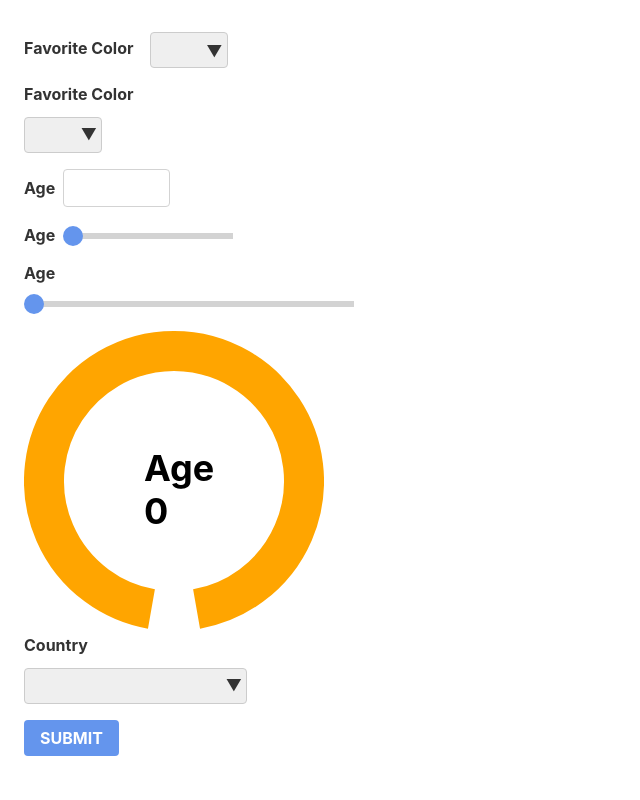
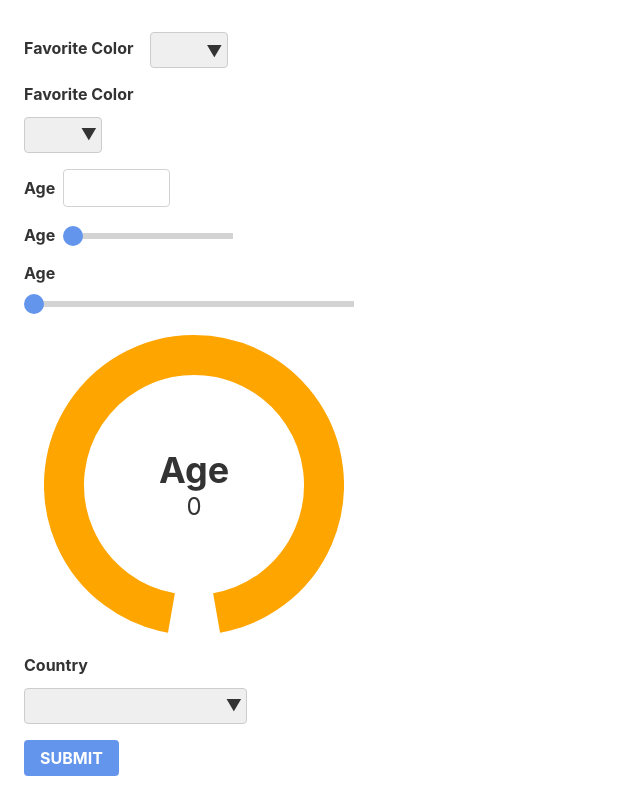
Before and after one commit to mvolkmann/oci-svelte-components, a Svelte app: page / in a window 1280 px wide. Shown: the part 641-1441 px from the top of the page, without its empty margins (0-640 px from the left). Built offline with nearby package versions, Linux system fonts and the light colour scheme.

Commit message:
big improvments in LabeledSlider and Dial

```diff
--- a/src/App.svelte
+++ b/src/App.svelte
@@ -93,7 +93,7 @@
       type="number" />
     <LabeledSlider label="Age" statePath="user.age" />
     <LabeledSlider label="Age" statePath="user.age" vertical width="20rem" />
-    <Dial statePath="user.age" text="Age" />
+    <Dial label="Age" statePath="user.age" />
 
     <Address statePath={addressPath} vertical />
 
--- a/src/Dial.svelte
+++ b/src/Dial.svelte
@@ -6,26 +6,29 @@
   export let max = 100;
   export let size = 300;
   export let statePath;
-  export let text = '';
+  export let label = '';
 
   const STROKE_WIDTH = 40;
   const HALF_STROKE = STROKE_WIDTH / 2;
 
   const GAP = 20;
   const SWEEP = 1;
-  const TEXT_HEIGHT_GUESS = 43;
-  const TEXT_WIDTH_GUESS = 60;
   const X_AXIS_ROTATION = 0;
 
   const classes = 'dial' + (className ? ' ' + className : '');
   const halfSize = size / 2;
-  console.log('Dial.svelte x: halfSize =', halfSize);
   const radius = halfSize - HALF_STROKE;
   const startDegrees = 270 - GAP / 2;
   const styles = `height: ${size}; width: ${size}`;
 
+  let ref;
+
   $: value = get($globalStore, statePath) || 0;
   $: percent = (value / max) * 100;
+  $: if (ref) {
+    ref.style.height = size + 'px';
+    ref.style.width = size + 'px';
+  }
 
   function degreesToRadians(degrees) {
     return (degrees * Math.PI) / 180;
@@ -49,7 +52,7 @@
   }
 </script>
 
-<div className={classes} style={styles}>
+<div bind:this={ref} class={classes} style={styles}>
   <svg
     className="arc"
     viewBox={`0 0 ${size} ${size}`}
@@ -65,27 +68,35 @@
       stroke="var(--primary-color)"
       stroke-width={STROKE_WIDTH}
       d={getPath(percent)} />
-    <text x={halfSize - TEXT_WIDTH_GUESS / 2} y={halfSize}>{text}</text>
-    <text x={halfSize - TEXT_WIDTH_GUESS / 2} y={halfSize + TEXT_HEIGHT_GUESS}>
-      {value}
-    </text>
   </svg>
+  <div class="label">{label}</div>
+  <div class="value">{value}</div>
 </div>
 
 <style>
   .dial {
+    display: flex;
+    flex-direction: column;
+    justify-content: center;
+    align-items: center;
+
     background-color: transparent;
-    display: inline-block;
     margin: var(--dial-margin, 1.25rem);
     padding: 0 !important;
+    position: relative;
   }
 
   svg {
+    position: absolute;
     color: var(--dial-svg-color, var(--white));
   }
 
-  text {
-    font-size: var(--dial-text-font-size, 2.25rem);
+  .label {
+    font-size: var(--dial-label-font-size, 2.25rem);
     font-weight: bold;
   }
+
+  .value {
+    font-size: var(--dial-value-font-size, 1.5rem);
+  }
 </style>
--- a/src/LabeledSlider.svelte
+++ b/src/LabeledSlider.svelte
@@ -19,7 +19,6 @@
 
   let containerRef;
   let dx = 0;
-  let dragging = false;
   let thumbRef;
   let value = 0;
 
@@ -59,16 +58,15 @@
   }
 
   function handleMouseDown(event) {
+    // Prevent beginning text selection outside this component.
+    event.preventDefault();
+    thumbRef.focus();
     dx = event.offsetX;
-    dragging = true;
-  }
-
-  function handleMouseLeave() {
-    dragging = false;
   }
 
   function handleMouseMove(event) {
-    if (!dragging) return;
+    // Bail if the first mouse button isn't down.
+    if (event.buttons !== 1) return;
 
     const newLeft = Math.ceil(event.clientX - dx - trackLeft);
     if (MIN_LEFT <= newLeft && newLeft <= maxLeft) {
@@ -80,10 +78,6 @@
       dispatch('input', value);
     }
   }
-
-  function handleMouseUp() {
-    dragging = false;
-  }
 </script>
 
 <Labeled className={classes} {label}>
@@ -92,9 +86,7 @@
     class="container"
     on:keydown={handleKeyDown}
     on:mousedown={handleMouseDown}
-    on:mouseleave={handleMouseLeave}
-    on:mousemove={handleMouseMove}
-    on:mouseup={handleMouseUp}>
+    on:mousemove={handleMouseMove}>
     <div class={trackClasses} style={'width: ' + width}>
       <div
         bind:this={thumbRef}
```
